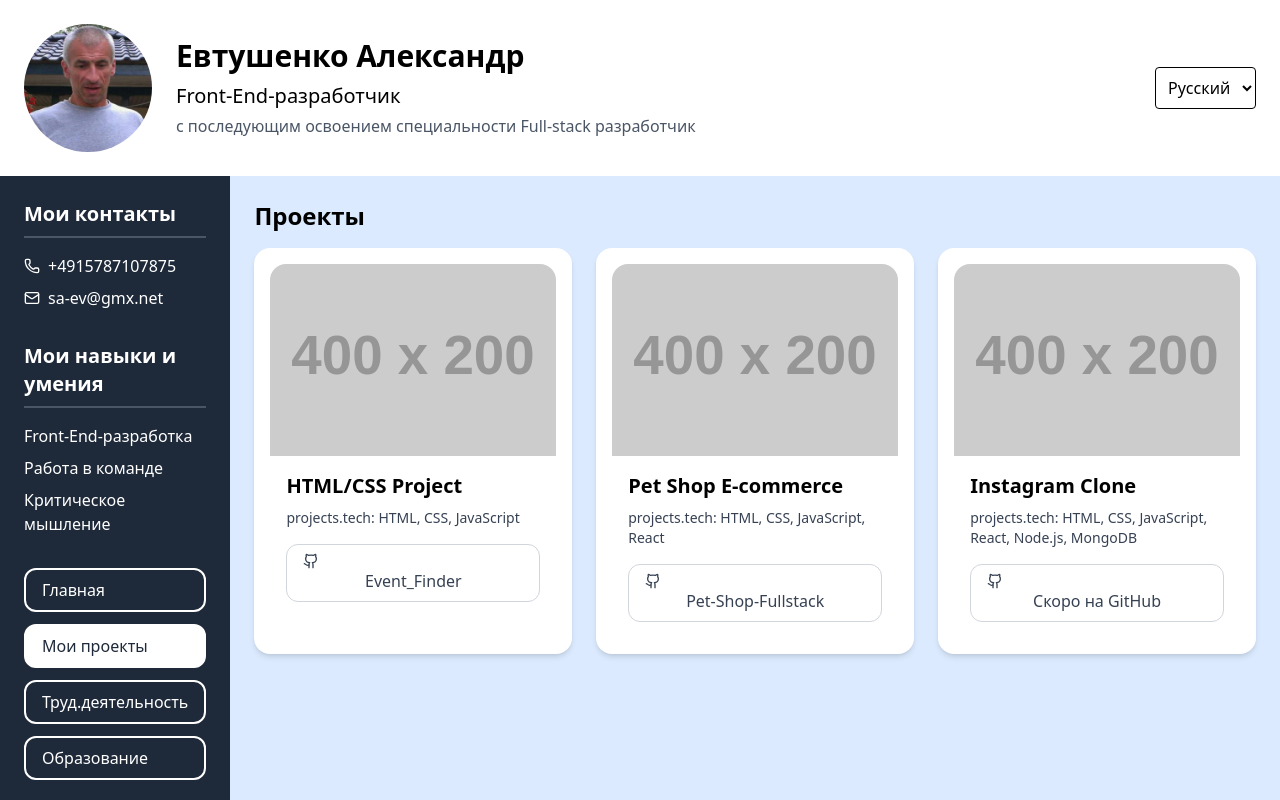
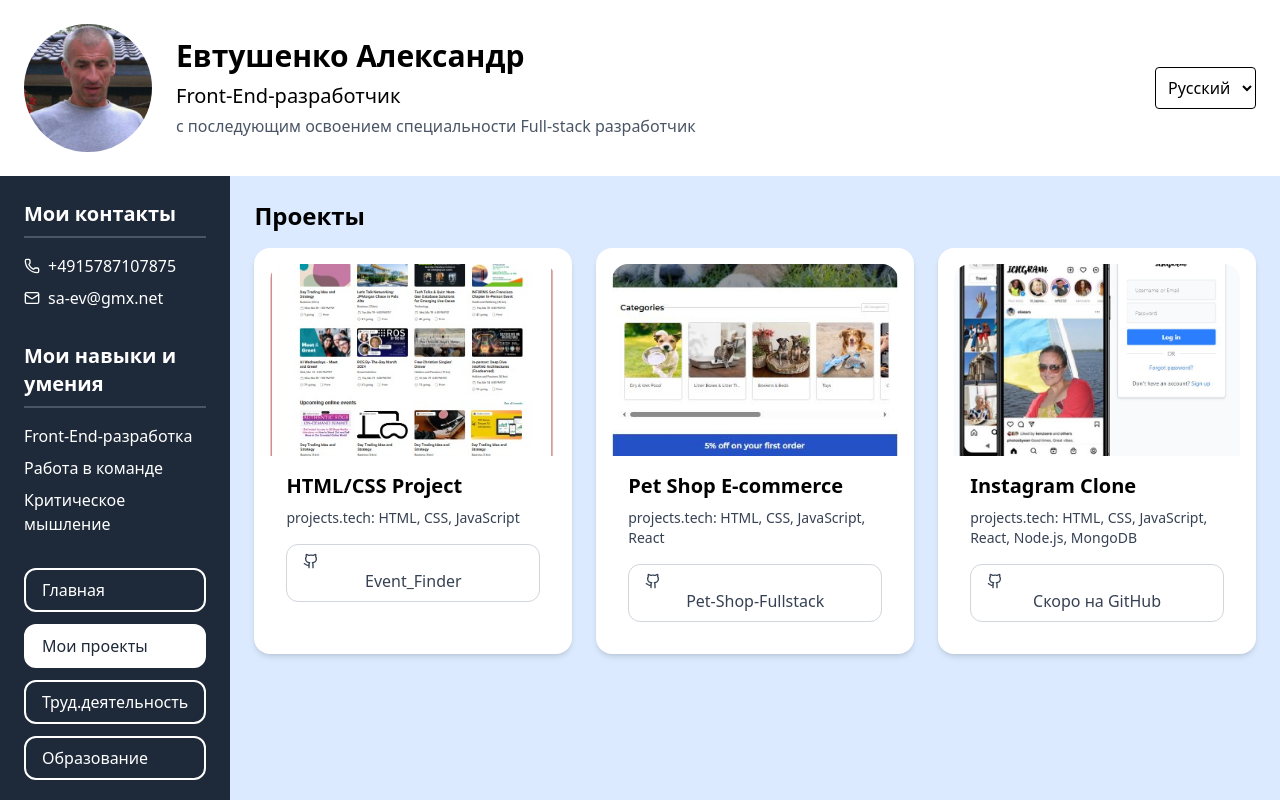
Before and after one commit to Sa-Ev/web_portfolio, a React (Vite) app: page /projects in a window 1280 px wide. Shown: the top 800 px of the page. Built offline with nearby package versions, Linux system fonts and the light colour scheme.

Commit message:
changing file extensions in ProjectsPage.jsx

```diff
--- a/src/components/pages/ProjectsPage.jsx
+++ b/src/components/pages/ProjectsPage.jsx
@@ -12,9 +12,9 @@ import project3Image from "@/assets/images/project3.JPG";
 
 // Карта изображений проектов
 const projectImages = {
-  "project1.jpeg": project1Image,
-  "project2.jpeg": project2Image,
-  "project3.jpeg": project3Image,
+  "project1.jpg": project1Image,
+  "project2.JPG": project2Image,
+  "project3.JPG": project3Image,
 };
 
 const ProjectsPage = () => {
```
